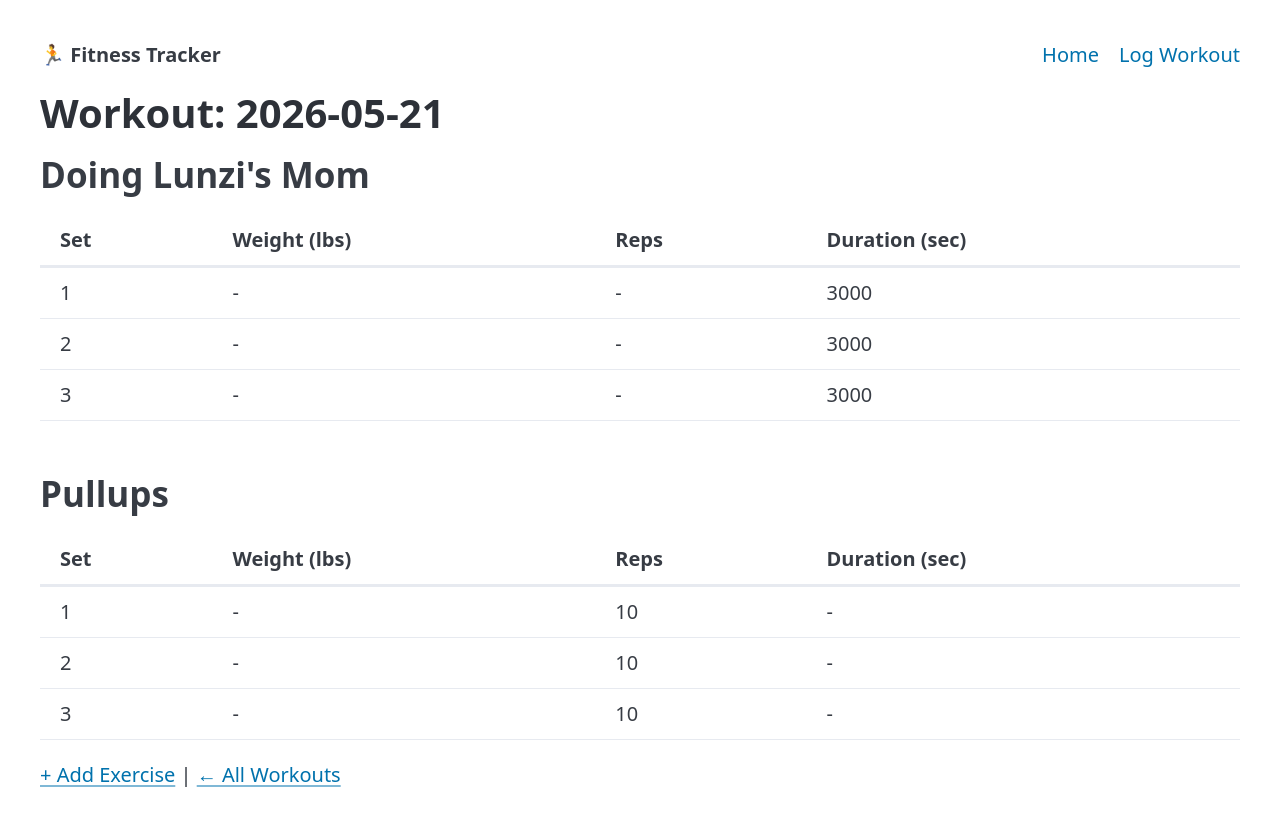
After one commit to CalvinMonoxide/fitness_tracker, a Flask app: page /workout/1 in a window 1280 px wide. The commit adds this page. Run offline with Flask 3, Linux system fonts and the light colour scheme; data comes from the database, SQL or seed files in the repository; both versions use the stored data as it was after the commit; some libraries are stand-ins or nearby versions.

Commit message:
Complete workout tracker: 3-table schema, multi-step wizard, set-level tracking

```diff
--- a/app.py
+++ b/app.py
@@ -1,30 +1,204 @@
 from flask import Flask, render_template, request, redirect, url_for
+import sqlite3
+from datetime import datetime
 
 app = Flask(__name__)
+DATABASE = 'fitness.db'
 
-# Temporary storage — we'll replace this with a database soon
-workouts = []
+
+def get_db():
+    """Open a connection to the database. This function gets called
+    every time we need to read or write data."""
+    conn = sqlite3.connect(DATABASE)
+    conn.row_factory = sqlite3.Row  # Lets us access columns by name: row['exercise']
+    conn.execute("PRAGMA foreign_keys = ON")  # Add this line
+    return conn
+
+
+def init_db():
+    """Create the workouts table if it doesn't exist yet.
+    This runs once when the app starts."""
+    conn = get_db()
+    conn.execute('''
+        CREATE TABLE IF NOT EXISTS workouts (
+            id INTEGER PRIMARY KEY AUTOINCREMENT,
+            date TEXT NOT NULL,
+            created_at TIMESTAMP DEFAULT CURRENT_TIMESTAMP
+        )
+    ''')
+
+    conn.execute('''
+        CREATE TABLE IF NOT EXISTS exercises (
+            id INTEGER PRIMARY KEY AUTOINCREMENT,
+            name TEXT NOT NULL UNIQUE
+        )
+    ''')
+
+    conn.execute('''
+        CREATE TABLE IF NOT EXISTS sets (
+            id INTEGER PRIMARY KEY AUTOINCREMENT,
+            workout_id INTEGER NOT NULL,
+            exercise_id INTEGER NOT NULL,
+            set_number INTEGER NOT NULL,
+            weight INTEGER,
+            reps INTEGER,
+            duration INTEGER,
+            FOREIGN KEY (workout_id) REFERENCES workouts(id),
+            FOREIGN KEY (exercise_id) REFERENCES exercises(id)
+        )
+    ''')
+
+    conn.commit()
+    conn.close()
+
 
 @app.route('/')
 def index():
+    conn = get_db()
+    workouts = conn.execute(
+        'SELECT * FROM workouts ORDER BY date DESC'
+    ).fetchall()
+    conn.close()
     return render_template('index.html', workouts=workouts)
 
-@app.route('/add', methods=['GET', 'POST'])
+
+@app.route('/workout/new', methods=['GET', 'POST'])
 def add_workout():
     if request.method == 'POST':
-        exercise = request.form.get('exercise')
-        duration = request.form.get('duration')
         date = request.form.get('date')
 
-        if exercise and duration and date:
-            workouts.append({
-                'exercise': exercise,
-                'duration': int(duration),
-                'date': date
-            })
-            return redirect(url_for('index'))
+        if date:
+            conn = get_db()
+            cursor = conn.execute('INSERT INTO workouts (date) VALUES (?)',
+                (date,)
+            )
+            workout_id = cursor.lastrowid
+            conn.commit()
+            conn.close()
+            return redirect(url_for('add_exercise', workout_id=workout_id))
 
     return render_template('add_workout.html')
 
+
+@app.route('/workout/<int:workout_id>/add', methods=['GET', 'POST'])
+def add_exercise(workout_id):
+    if request.method == 'POST':
+        exercise_name = request.form.get('exercise')
+        num_sets = request.form.get('sets')
+
+        if exercise_name and num_sets:
+            conn = get_db()
+
+            conn.execute(
+                'INSERT OR IGNORE INTO exercises (name) VALUES (?)',
+                (exercise_name,)
+            )
+
+            row = conn.execute(
+                'SELECT id FROM exercises WHERE name = ?',
+                (exercise_name,)
+            ).fetchone()
+            exercise_id = row['id']
+
+            num_sets = int(num_sets)
+            for set_num in range(1, num_sets + 1):
+                conn.execute(
+                    'INSERT INTO sets (workout_id, exercise_id, set_number) VALUES (?, ?, ?)',
+                    (workout_id, exercise_id, set_num)
+                )
+
+            conn.commit()
+            conn.close()
+            return redirect(url_for('fill_sets', workout_id=workout_id, exercise_id=exercise_id))
+
+    return render_template('add_exercise.html', workout_id=workout_id)
+
+
+@app.route('/workout/<int:workout_id>/sets/<int:exercise_id>', methods=['GET', 'POST'])
+def fill_sets(workout_id, exercise_id):
+    conn = get_db()
+    sets = conn.execute(
+        'SELECT * FROM sets WHERE workout_id = ? AND exercise_id = ? ORDER BY set_number',
+        (workout_id, exercise_id)
+    ).fetchall()
+
+    exercise_row = conn.execute(
+        'SELECT name FROM exercises WHERE id = ?',
+        (exercise_id,)
+    ).fetchone()
+    exercise_name = exercise_row['name']
+    conn.close()
+
+    if request.method == 'POST':
+        conn = get_db()
+        for set_num in range(1, len(sets) + 1):
+            set_id = request.form.get(f'set_id_{set_num}')
+            weight = request.form.get(f'weight_{set_num}')
+            reps = request.form.get(f'reps_{set_num}')
+            duration = request.form.get(f'duration_{set_num}')
+
+            if set_id:
+                weight = int(weight) if weight else None
+                reps = int(reps) if reps else None
+                duration = int(duration) if duration else None
+                conn.execute(
+                    'UPDATE sets SET weight=?, reps=?, duration=? WHERE id=?',
+                    (weight, reps, duration, set_id)
+                )
+        conn.commit()
+        conn.close()
+        return redirect(url_for('add_exercise', workout_id=workout_id))
+
+    return render_template(
+        'fill_sets.html',
+        sets=sets,
+        workout_id=workout_id,
+        exercise_id=exercise_id,
+        exercise_name=exercise_name
+    )
+
+@app.route('/workout/<int:workout_id>')
+def view_workout(workout_id):
+    conn = get_db()
+
+    # Step 1: Get the workout
+    workout = conn.execute(
+        'SELECT * FROM workouts WHERE id = ?',
+        (workout_id,)
+    ).fetchone()
+
+    # Step 2: Get all exercises in this workout (via sets, grouped by exercise)
+    exercises = conn.execute('''
+        SELECT DISTINCT e.id, e.name
+        FROM sets s
+        JOIN exercises e ON s.exercise_id = e.id
+        WHERE s.workout_id = ?
+        ORDER BY e.name
+    ''', (workout_id,)).fetchall()
+
+    # Step 3: For each exercise, get its sets
+    exercise_data = []
+    for exercise in exercises:
+        sets = conn.execute('''
+            SELECT set_number, weight, reps, duration
+            FROM sets
+            WHERE workout_id = ? AND exercise_id = ?
+            ORDER BY set_number
+        ''', (workout_id, exercise['id'])).fetchall()
+
+        exercise_data.append({
+            'name': exercise['name'],
+            'sets': sets
+        })
+
+    conn.close()
+
+    return render_template(
+        'view_workout.html',
+        workout=workout,
+        exercise_data=exercise_data
+    )
+
 if __name__ == '__main__':
+    init_db()  # Create the table on startup
     app.run(debug=True)
--- a/templates/add_workout.html
+++ b/templates/add_workout.html
@@ -4,12 +4,6 @@
 <h1>Log a Workout</h1>
 
 <form method="POST">
-    <label for="exercise">Exercise</label>
-    <input type="text" id="exercise" name="exercise" placeholder="e.g., Running, Bench Press" required>
-
-    <label for="duration">Duration (minutes)</label>
-    <input type="number" id="duration" name="duration" min="1" required>
-
     <label for="date">Date</label>
     <input type="date" id="date" name="date" required>
 
--- /dev/null
+++ b/templates/view_workout.html
@@ -0,0 +1,39 @@
+{% extends 'base.html' %}
+
+{% block content %}
+<h1>Workout: {{ workout.date }}</h1>
+
+{% if exercise_data %}
+    {% for exercise in exercise_data %}
+        <h2>{{ exercise.name }}</h2>
+        <table>
+            <thead>
+                <tr>
+                    <th>Set</th>
+                    <th>Weight (lbs)</th>
+                    <th>Reps</th>
+                    <th>Duration (sec)</th>
+                </tr>
+            </thead>
+            <tbody>
+                {% for set in exercise.sets %}
+                <tr>
+                    <td>{{ set.set_number }}</td>
+                    <td>{{ set.weight or '-' }}</td>
+                    <td>{{ set.reps or '-' }}</td>
+                    <td>{{ set.duration or '-' }}</td>
+                </tr>
+                {% endfor %}
+            </tbody>
+        </table>
+    {% endfor %}
+{% else %}
+    <p>No exercises added yet.</p>
+{% endif %}
+
+<p>
+    <a href="{{ url_for('add_exercise', workout_id=workout.id) }}">+ Add Exercise</a>
+    |
+    <a href="{{ url_for('index') }}">← All Workouts</a>
+</p>
+{% endblock %}
```
Also changed, not shown: templates/add_exercise.html (added, +17 -0 lines), templates/fill_sets.html (added, +42 -0 lines), templates/index.html (+4 -5 lines), fitness.db (added).
